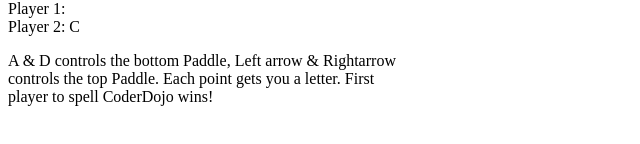
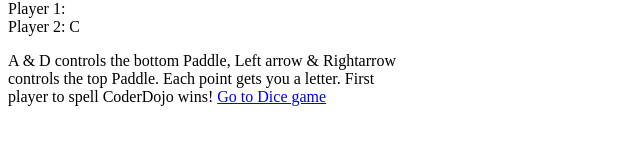
Before and after one commit to daraghbroderick/daraghbroderick.github.io, a plain HTML site: page index.html in a window 1280 px wide. Shown: the part 616-760 px from the top of the page, without its empty margins (0-640 px from the left). Drawn offline with Linux system fonts and the light colour scheme.

Commit message:
Update index.html

```diff
--- a/index.html
+++ b/index.html
@@ -17,7 +17,7 @@
   <div id="play1">Player 1: </div>
   <div id="play2">Player 2: </div>
   <p style="width:400px;">A & D controls the bottom Paddle, Left arrow & Rightarrow controls the top Paddle. Each point gets you a letter. First player to spell CoderDojo wins!</>
-  <a href="dice.html">
+    <a href="dice.html">Go to Dice game</a>
 
 
    <script  src="js/index.js"></script>
```
